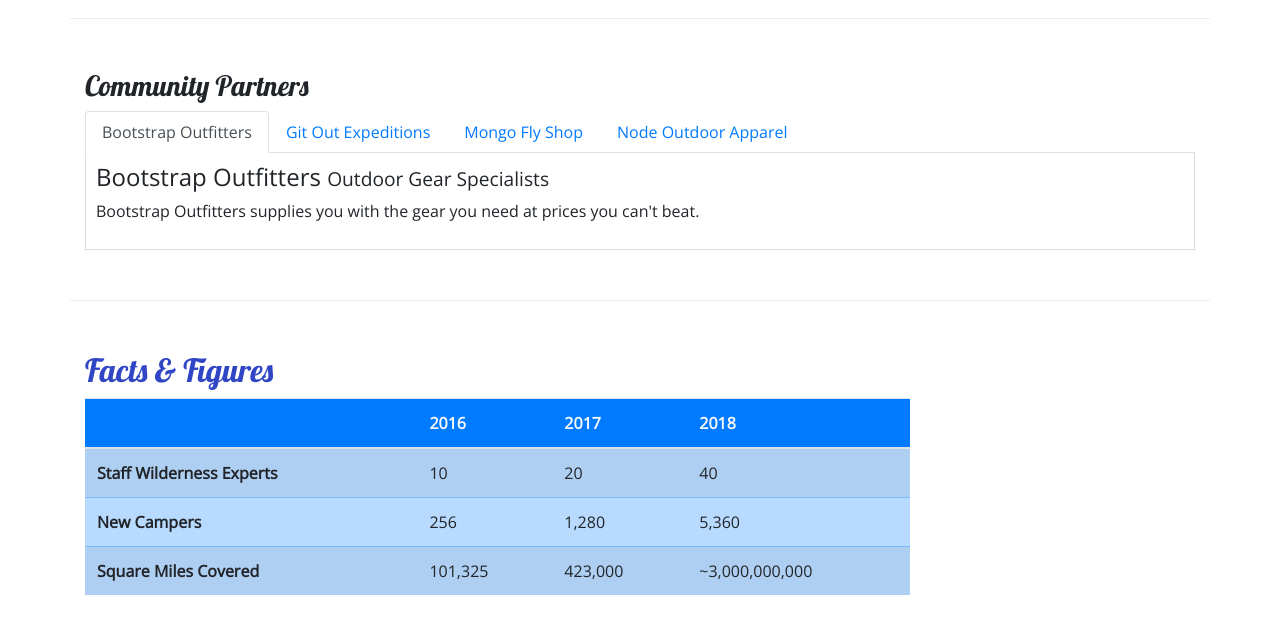
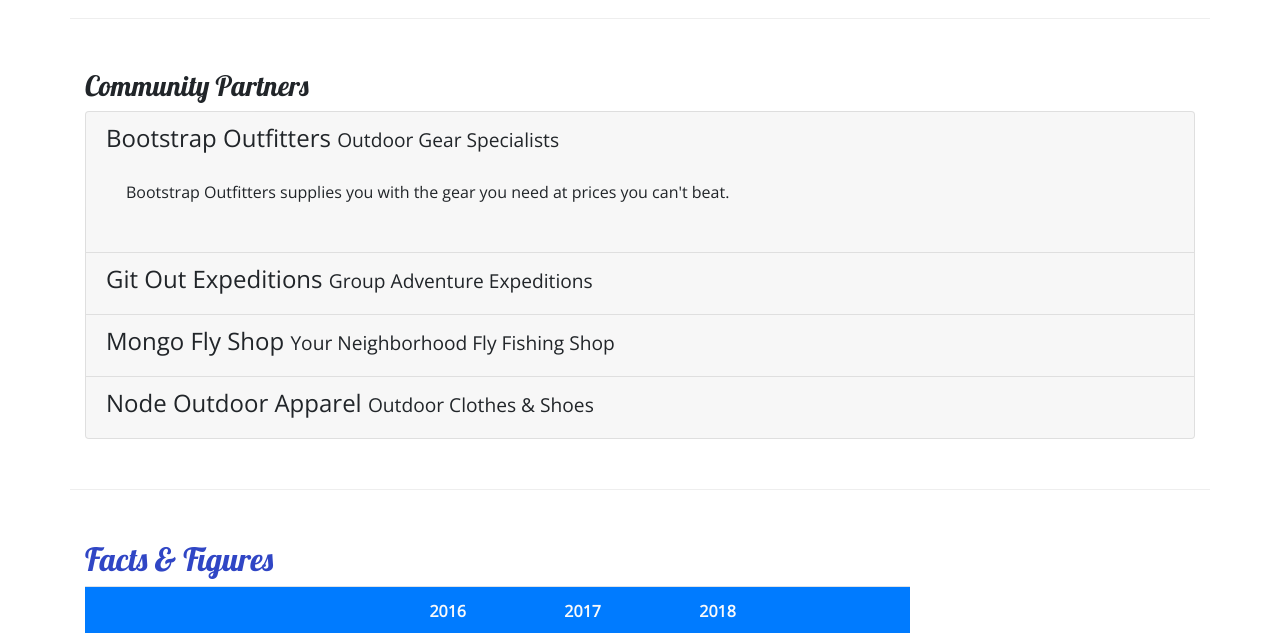
Before and after one commit to alrf22018/git-test2, a website: page aboutus.html in a window 1280 px wide. Shown: the part 810-1443 px from the top of the page. Drawn offline with nearby package versions, Linux system fonts and the light colour scheme.

Commit message:
Accordion Initial

```diff
--- a/aboutus.html
+++ b/aboutus.html
@@ -102,28 +102,59 @@
         <div class="row row-content">
             <div class="col">
                 <h3>Community Partners</h3>
-                <ul class="nav nav-tabs">
-                    <li class="nav-item"> <a class="nav-link active" href="#bootstrap" role="tab" data-toggle="tab"> Bootstrap Outfitters </a> </li>
-                    <li class="nav-item"> <a class="nav-link" href="#git" role="tab" data-toggle="tab"> Git Out Expeditions </a> </li>
-                    <li class="nav-item"> <a class="nav-link" href="#mongo" role="tab" data-toggle="tab"> Mongo Fly Shop </a> </li>
-                    <li class="nav-item"> <a class="nav-link" href="#node" role="tab" data-toggle="tab"> Node Outdoor Apparel </a> </li>
-                </ul>
-                <div class="tab-content">
-                    <div role="tabpanel" class="tab-pane fade show active" id="bootstrap">
-                        <h4>Bootstrap Outfitters <small>Outdoor Gear Specialists</small></h4>
-                        <p class="d-none d-sm-block">Bootstrap Outfitters supplies you with the gear you need at prices you can't beat.</p>
+                <div class="accordion">
+                    <div class="card">
+                        <div role="tab" class="card-header">
+                            <h4>
+                                <a data-toggle="collapse" data-target="#bootstrap">
+                                    Bootstrap Outfitters <small>Outdoor Gear Specialists</small>
+                                </a>
+                            </h4>
+                            <div class="collapse show" id="bootstrap" data-parent="#accordion">
+                                <div class="card-body">
+                                    <p class="d-none d-sm-block">Bootstrap Outfitters supplies you with the gear you need at prices you can't beat.</p>
+                                </div>
+                            </div>
+                        </div>
                     </div>
-                    <div role="tabpanel" class="tab-pane fade show" id="git">
-                        <h4>Git Out Expeditions <small>Group Adventure Expeditions</small></h4>
-                        <p class="d-none d-sm-block">Join Git Out Expeditions to explore new horizons with a group of other adventurers!</p>
+                    <div class="card">
+                        <div role="tab" class="card-header">
+                            <h4>
+                                <a class="collapsed" data-toggle="collapse" data-target="#git"> Git Out Expeditions <small>Group Adventure Expeditions</small>
+                                </a>
+                            </h4>
+                            <div class="collapse" id="git" data-parent="#accordion">
+                                <div class="card-body">
+                                    <p class="d-none d-sm-block">Join Git Out Expeditions to explore new horizons with a group of other adventurers!</p>
+                                </div>
+                            </div>
+                        </div>
                     </div>
-                    <div role="tabpanel" class="tab-pane fade show" id="mongo">
-                        <h4>Mongo Fly Shop <small>Your Neighborhood Fly Fishing Shop</small></h4>
-                        <p class="d-none d-sm-block">Need a new fishing pole, a tacklebox, or flies of all kinds? Stop by Mongo Fly Shop.</p>
+                    <div class="card">
+                        <div role="tab" class="card-header">
+                            <h4>
+                                <a class="collapsed" data-toggle="collapse" data-target="#mongo"> Mongo Fly Shop <small>Your Neighborhood Fly Fishing Shop</small>
+                                </a>
+                            </h4>
+                            <div class="collapse" id="mongo" data-parent="#accordion">
+                                <div class="card-body">
+                                    <p class="d-none d-sm-block">Need a new fishing pole, a tacklebox, or flies of all kinds? Stop by Mongo Fly Shop.</p>
+                                </div>
+                            </div>
+                        </div>
                     </div>
-                    <div role="tabpanel" class="tab-pane fade show" id="node">
-                        <h4>Node Outdoor Apparel <small>Outdoor Clothes & Shoes</small></h4>
-                        <p class="d-none d-sm-block">From polar fleeces to swimsuits, hiking boots to waders, a visit to Node will be sure to get you covered.</p>
+                    <div class="card">
+                        <div role="tab" class="card-header">
+                            <h4>
+                                <a class="collapsed" data-toggle="collapse" data-target="#node"> Node Outdoor Apparel <small>Outdoor Clothes & Shoes</small>
+                                </a>
+                            </h4>
+                            <div class="collapse" id="node" data-parent="#accordion">
+                                <div class="card-body">
+                                    <p class="d-none d-sm-block">From polar fleeces to swimsuits, hiking boots to waders, a visit to Node will be sure to get you covered.</p>
+                                </div>
+                            </div>
+                        </div>
                     </div>
                 </div>
             </div>
--- a/css/styles.css
+++ b/css/styles.css
@@ -36,8 +36,7 @@ header h2 {
     background-color: #901CAD;
 }
 
-.tab-content {
-    border: 1px solid #DDD;
-    border-top: none;
-    padding: 10px;
+a, a:hover {
+    color: inherit;
+    text-decoration: none;
 }
```
